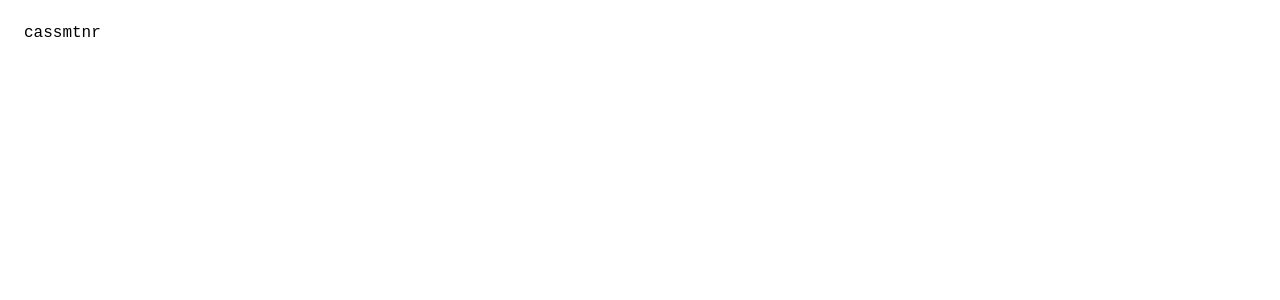
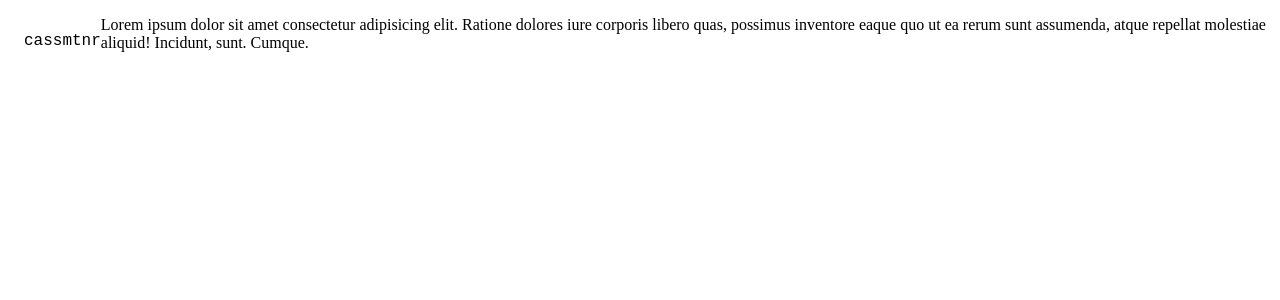
Before and after one commit to cassmtnr/cassmtnr.github.io, a React (Vite) app: page / in a window 1280 px wide. Shown: the top 300 px of the page. Built offline with nearby package versions, Linux system fonts and the light colour scheme.

Commit message:
ze da manga

```diff
--- a/src/App.tsx
+++ b/src/App.tsx
@@ -12,6 +12,11 @@ const App = () => {
       >
         cassmtnr
       </p>
+      <p>
+        Lorem ipsum dolor sit amet consectetur adipisicing elit. Ratione dolores
+        iure corporis libero quas, possimus inventore eaque quo ut ea rerum sunt
+        assumenda, atque repellat molestiae aliquid! Incidunt, sunt. Cumque.
+      </p>
     </div>
   );
 };
```
